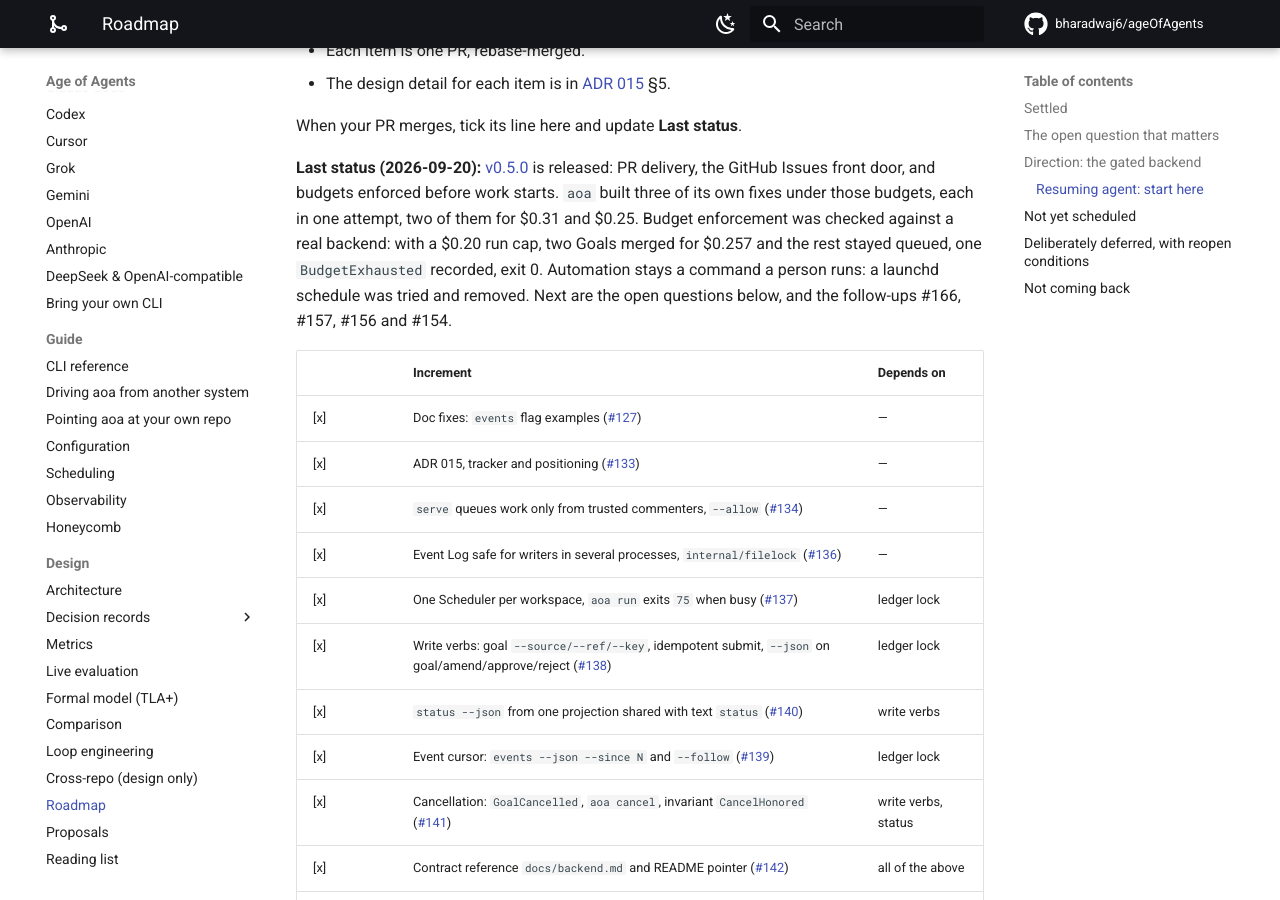
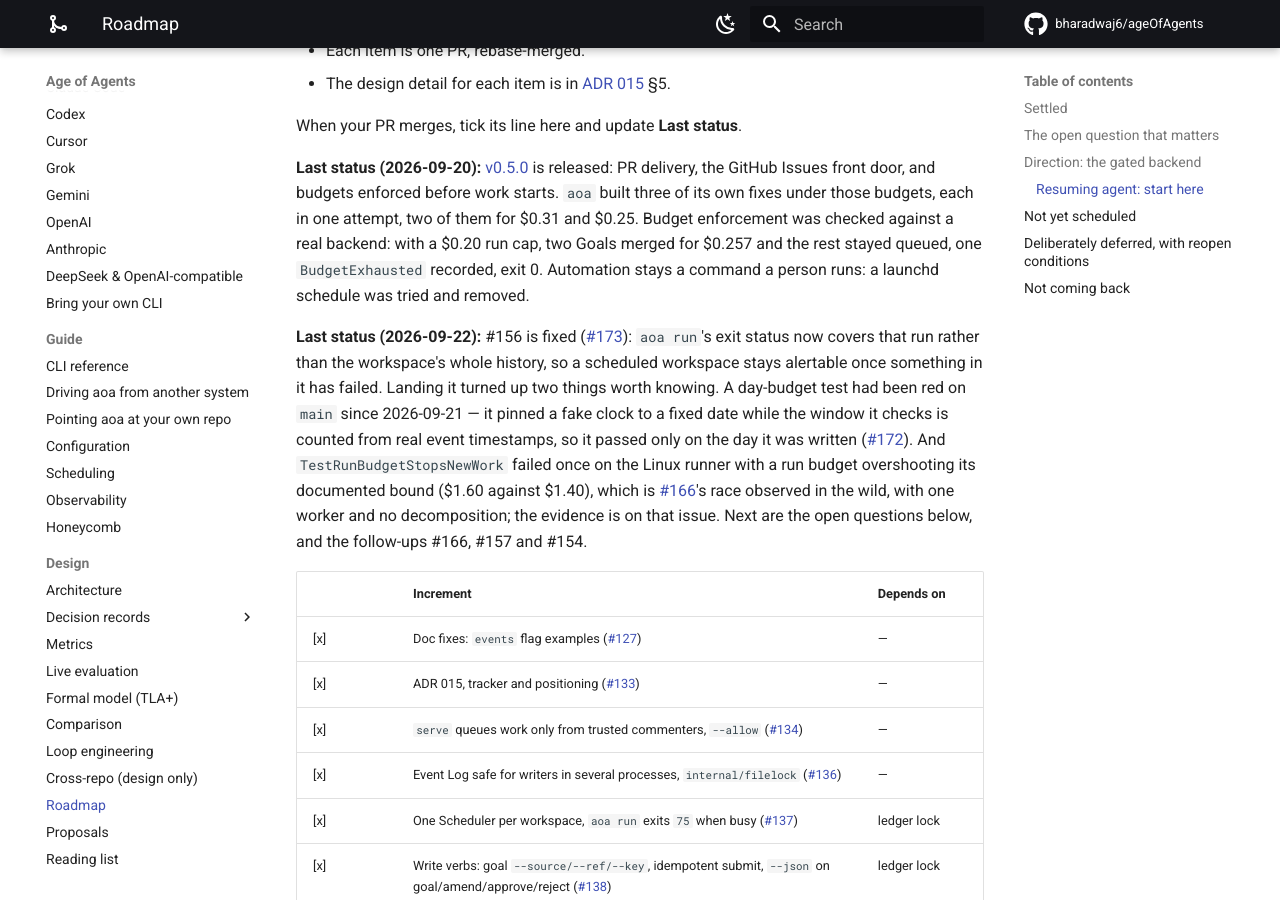
Before and after one commit to bharadwaj6/ageOfAgents, an MkDocs documentation site: the page built from docs/design/roadmap.md, in a window 1280 px wide and 900 px high, scrolled down 1379 px. Built offline with MkDocs 1.6.1 and Material for MkDocs 9.7.7, drawn with Linux system fonts in a browser that asks for light colours; comment, search, counter and statistics services are not loaded.

Commit message:
docs: tracker — #156 landed, and what landing it turned up
Co-Authored-By: Claude Opus 5 <noreply@anthropic.com>

```diff
--- a/docs/design/roadmap.md
+++ b/docs/design/roadmap.md
@@ -55,7 +55,18 @@ Issues front door, and budgets enforced before work starts. `aoa` built three of
 those budgets, each in one attempt, two of them for $0.31 and $0.25. Budget enforcement was checked
 against a real backend: with a $0.20 run cap, two Goals merged for $0.257 and the rest stayed queued,
 one `BudgetExhausted` recorded, exit 0. Automation stays a command a person runs: a launchd schedule
-was tried and removed. Next are the open questions below, and the follow-ups #166, #157, #156 and #154.
+was tried and removed.
+
+**Last status (2026-09-22):** #156 is fixed ([#173](https://github.com/bharadwaj6/ageOfAgents/pull/173)):
+`aoa run`'s exit status now covers that run rather than the workspace's whole history, so a scheduled
+workspace stays alertable once something in it has failed. Landing it turned up two things worth
+knowing. A day-budget test had been red on `main` since 2026-09-21 — it pinned a fake clock to a fixed
+date while the window it checks is counted from real event timestamps, so it passed only on the day it
+was written ([#172](https://github.com/bharadwaj6/ageOfAgents/pull/172)). And `TestRunBudgetStopsNewWork`
+failed once on the Linux runner with a run budget overshooting its documented bound ($1.60 against
+$1.40), which is [#166](https://github.com/bharadwaj6/ageOfAgents/issues/166)'s race observed in the
+wild, with one worker and no decomposition; the evidence is on that issue. Next are the open questions
+below, and the follow-ups #166, #157 and #154.
 
 | | Increment | Depends on |
 |---|---|---|
```
